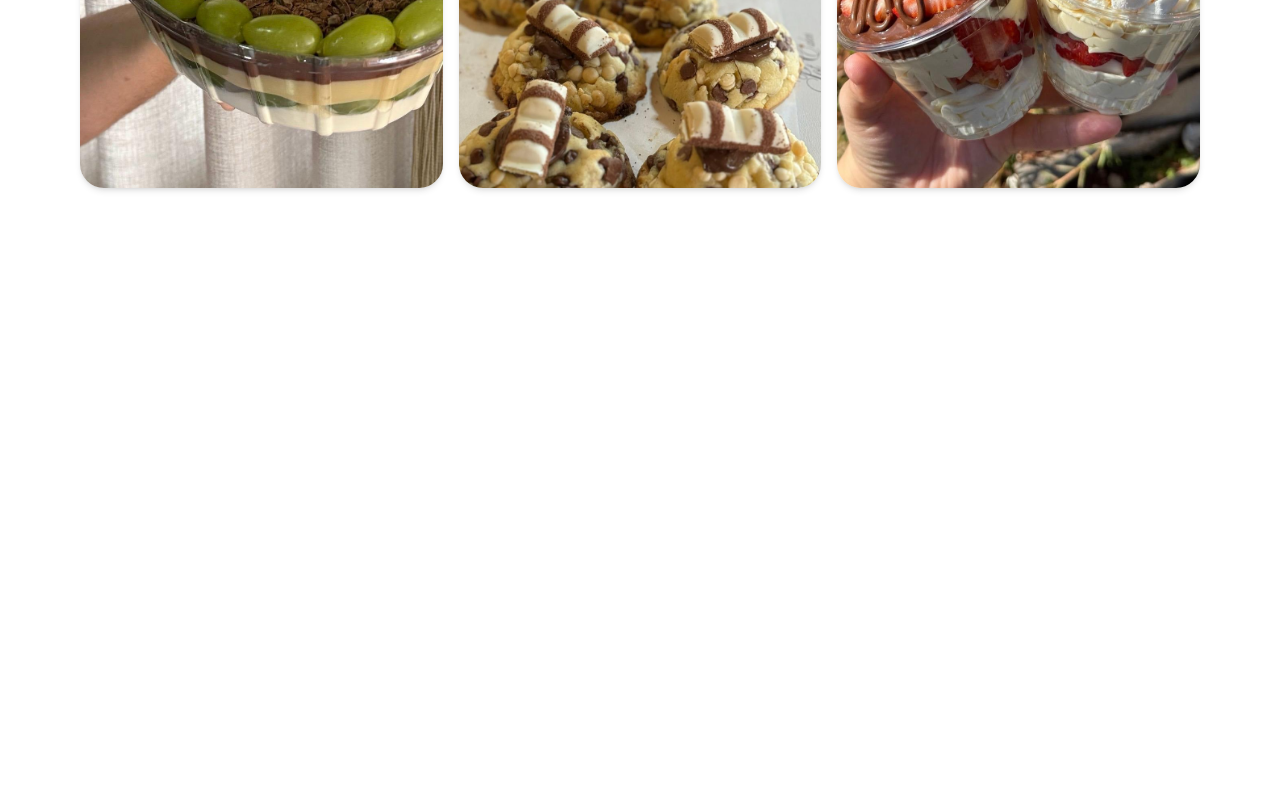
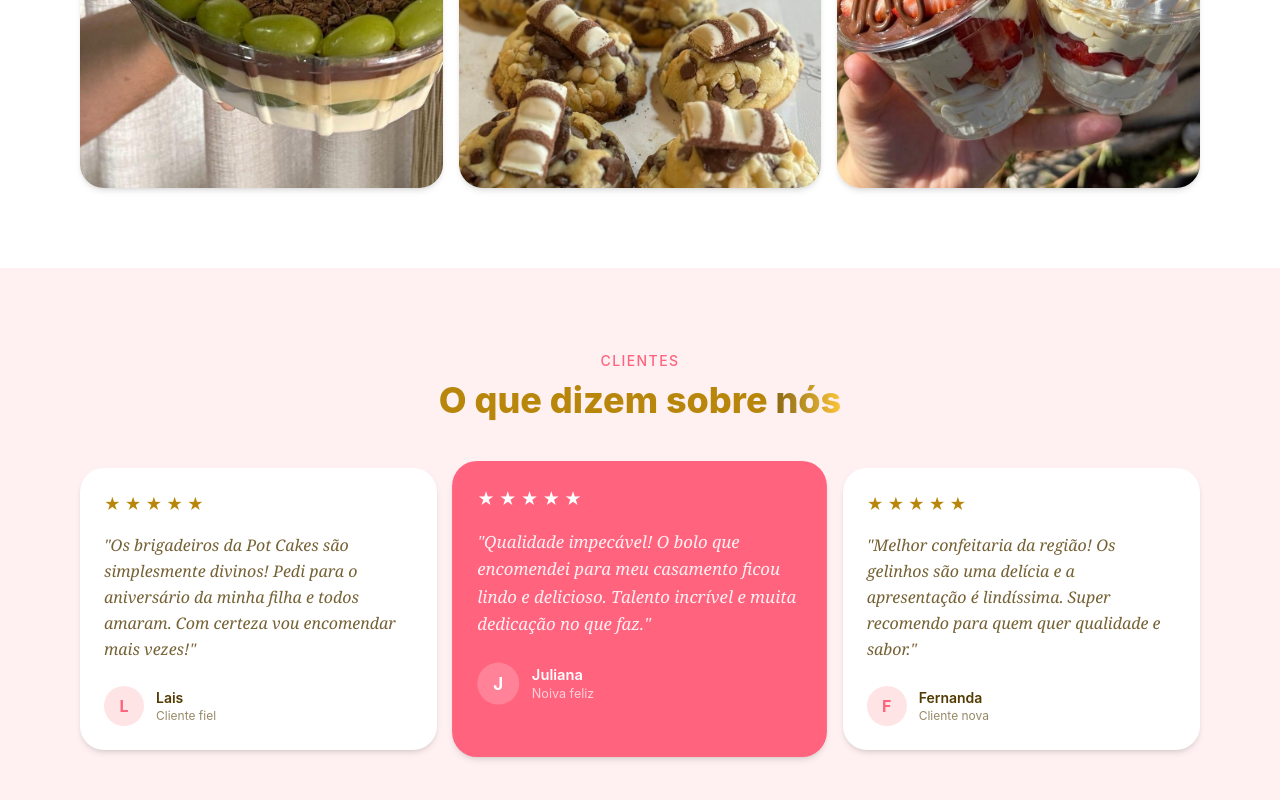
Before and after one commit to agripe049/potCakes, a React (Vite) app: page / in a window 1280 px wide. Shown: the part 3257-4057 px from the top of the page. Before the commit the page ends 3525 px from the top, so only its background shows below. Built offline with nearby package versions, Linux system fonts and the light colour scheme.

Commit message:
Seção de avaliações pronta. Começar a desenvolver a seção de contatos(rodapé)

```diff
--- a/src/App.jsx
+++ b/src/App.jsx
@@ -475,6 +475,97 @@ function App() {
             >
               <img src={sobremesa} alt="Trufa gourmet" className='w-full h-full object-cover group-hover:scale-105 transition-transform duration-500 aspect-square' />
             </motion.div>
+          </div>
+        </div>
+      </section>
+
+      {/* Avaliações */}
+      <section id='avaliacoes' className='py-20 bg-rose-50'>
+        <div className='mx-auto max-w-6xl px-4'>
+          <motion.div
+            initial={{ opacity: 0, y: 20 }}
+            whileInView={{ opacity: 1, y: 0 }}
+            transition={{ duration: 0.6 }}
+            viewport={{ once: true }}
+            className='text-center mb-12'
+          >
+            <span className='text-rose-400 font-medium text-sm uppercase tracking-widest'>
+              Clientes
+            </span>
+            <h2 className='mt-2 text-3xl md:text-4xl font-extrabold text-[#b8860b]'>
+              O que dizem sobre <span className='bg-clip-text text-transparent bg-gradient-to-r from-[#8b6914] to-[#fcc53a]'>nós</span>
+            </h2>
+          </motion.div>
+
+          {/* Grid com as avaliações */}
+          <div className='grid grid-cols-1 md:grid-cols-3 gap-6'>
+            {[
+              {
+                texto: 'Os brigadeiros da Pot Cakes são simplesmente divinos! Pedi para o aniversário da minha filha e todos amaram. Com certeza vou encomendar mais vezes!',
+                nome: 'Lais',
+                tipo: 'Cliente fiel',
+                destaque: false,
+              },
+              {
+                texto: 'Qualidade impecável! O bolo que encomendei para meu casamento ficou lindo e delicioso. Talento incrível e muita dedicação no que faz.',
+                nome: 'Juliana',
+                tipo: 'Noiva feliz',
+                destaque: true,
+              },
+              {
+                texto: 'Melhor confeitaria da região! Os gelinhos são uma delícia e a apresentação é lindíssima. Super recomendo para quem quer qualidade e sabor.',
+                nome: 'Fernanda',
+                tipo: 'Cliente nova',
+                destaque: false,
+              }
+            ].map((d, i) => (
+              <motion.div
+                key={d.nome}
+                initial={{ opacity: 0, y: 30 }}
+                whileInView={{ opacity: 1, y: 0 }}
+                transition={{ duration: 0.5, delay: i * 0.1 }}
+                viewport={{ once: true }}
+                className={`rounded-3xl p-6 shadow-md transition-all duration-300
+                  ${d.destaque ? 'bg-rose-400 text-white scale-105'
+                    : 'bg-white text-[#523a00]'
+                  }`}
+              >
+                {/* Estrelas */}
+                <div className='flex gap-1 mb-4'>
+                  {[...Array(5)].map((_, idx) => (
+                    <span key={idx} className={d.destaque ? 'text-white' : 'text-[#b8860b]'}>
+                      ★
+                    </span>
+                  ))}
+                </div>
+
+                {/* Texto */}
+                <p className={`italic font-serif leading-relaxed mb-6
+                  ${d.destaque ? 'text-white/90' : 'text-[#523a00]/80'
+                  }`}
+                >
+                  "{d.texto}"
+                </p>
+
+                {/* Avatar + nome */}
+                <div className='flex items-center gap-3'>
+                  <div className={`size-10 rounded-full flex items-center justify-center font-bold
+                      ${d.destaque
+                      ? 'bg-white/20 text-white'
+                      : 'bg-rose-100 text-rose-400'
+                    }`}
+                  >
+                    {d.nome.charAt(0)}
+                  </div>
+                  <div>
+                    <p className='font-semibold text-sm'>{d.nome}</p>
+                    <p className={`text-xs ${d.destaque ? 'text-white/70' : 'text-[#523a00]/60'}`}>
+                      {d.tipo}
+                    </p>
+                  </div>
+                </div>
+              </motion.div>
+            ))}
 
           </div>
         </div>
```
